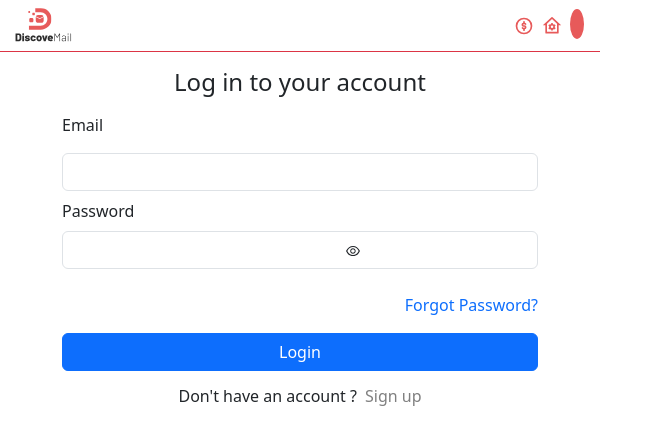
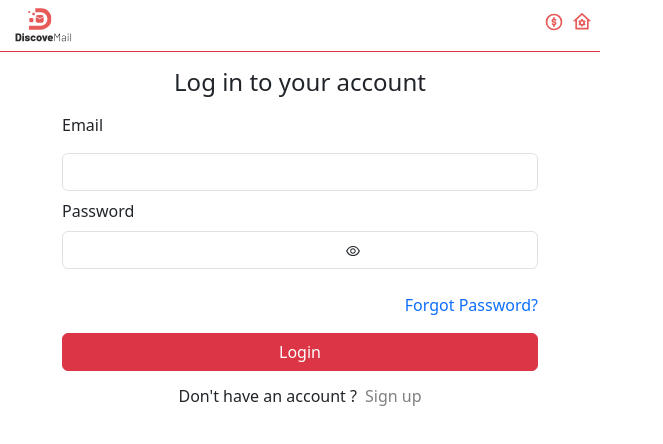
Before and after one commit to vinay-gloify/Extension-Web, a React (Create React App) app: page / in a window 1280 px wide. Shown: the top 444 px of the page, without its empty margins (0-663 px from the left). Built offline with nearby package versions, Linux system fonts and the light colour scheme; no server answers.

Commit message:
Design fixes

```diff
--- a/src/components/Login.js
+++ b/src/components/Login.js
@@ -143,7 +143,7 @@ const formik = useFormik({
               ) : null}
           <div className="getpassword text-end"><a href="https://www.discovemail.com/forget" target="_blank" className="text-decoration-none"> <span>Forgot Password?</span></a></div>
         </div>
-        <button className="btn w-100 btn-primary mt-3" disabled={loading} type="submit">
+        <button className="btn w-100 btn-danger mt-3" disabled={loading} type="submit">
         {loading ? <>Signing...</> : <>Login</>}
         </button>
       </form>
--- a/src/components/navbar/Navbar.js
+++ b/src/components/navbar/Navbar.js
@@ -29,9 +29,9 @@ function Navbar() {
             <RiHomeGearLine className='homeicon themeColor fs-5' />
           </a>
 
-         <a href="https://www.discovemail.com/settings/profile" target='_blank' className="mx-2 text-decoration-none">
+         {email ? <a href="https://www.discovemail.com/settings/profile" target='_blank' className="mx-2 text-decoration-none">
           <span className='profileIcon fs-5'>{email?.slice(0,1)}</span>
-         </a>
+         </a> : null}
         </div>
       </div>
     </div>
```
